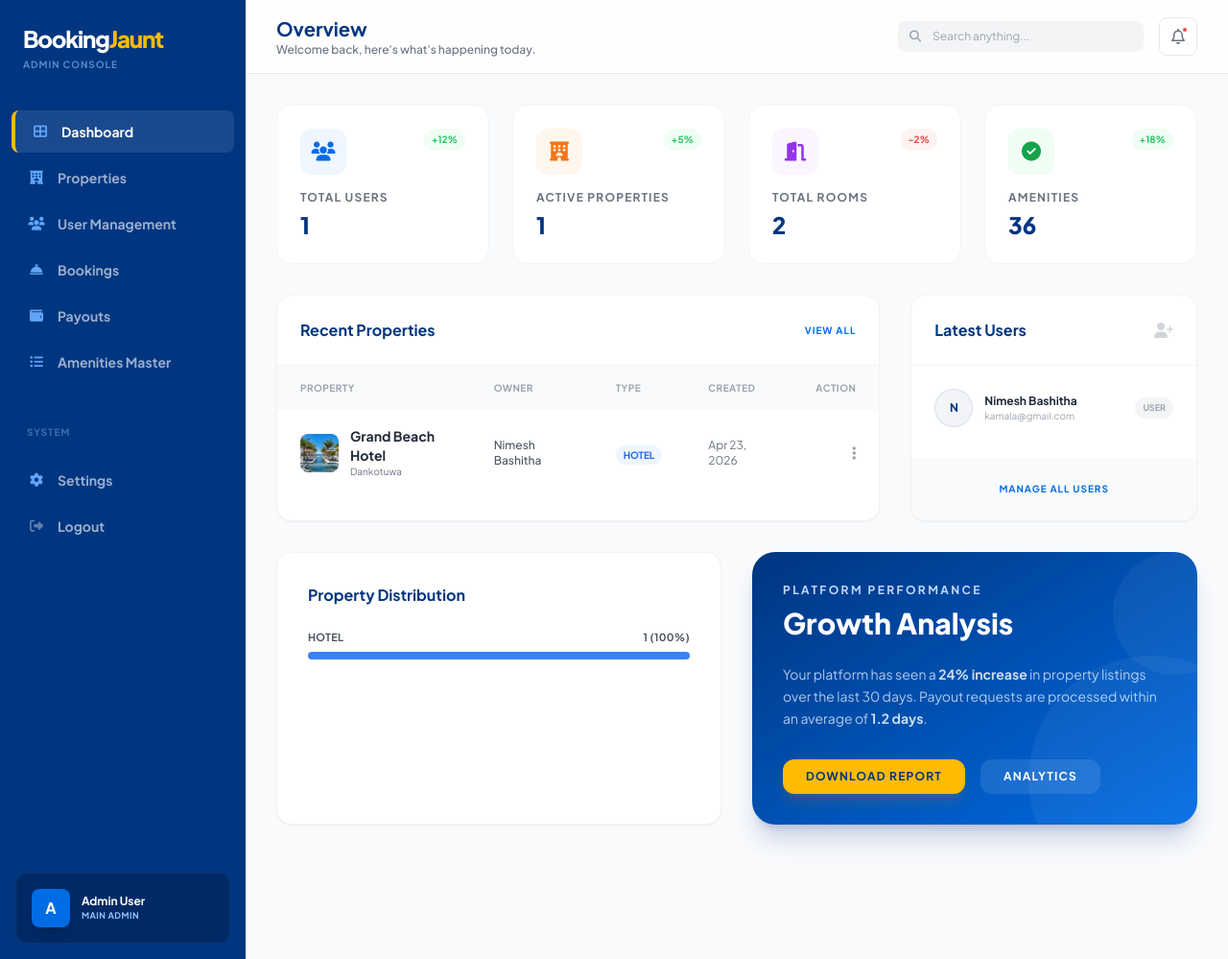
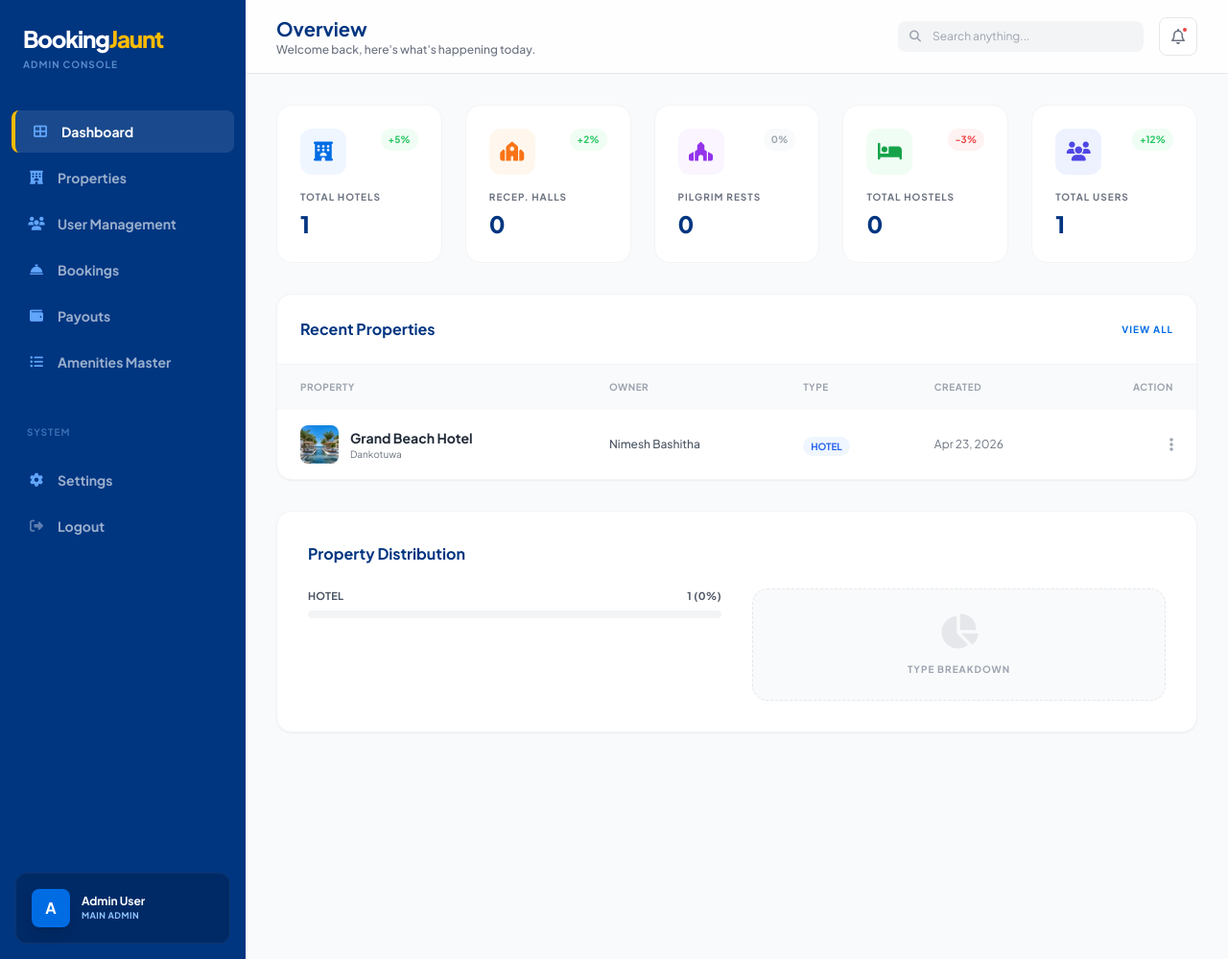
Before and after one commit to Bashitha267/bookingjaunt, a PHP site: page /system/admin/dashboard.php in a window 1280 px wide. Shown: the whole page at 96% size. Run offline with PHP 8.4, Linux system fonts and the light colour scheme; data comes from the database, SQL or seed files in the repository; data that the repository does not hold is empty; some libraries are stand-ins or nearby versions.

Commit message:
admin dashboard

```diff
--- a/system/admin/dashboard.php
+++ b/system/admin/dashboard.php
@@ -9,18 +9,15 @@ if (!isset($_SESSION['user_id']) || $_SESSION['role'] !== 'admin') {
 }
 
 // Fetch Stats
-$total_users = $pdo->query("SELECT COUNT(*) FROM users")->fetchColumn();
-$total_properties = $pdo->query("SELECT COUNT(*) FROM properties")->fetchColumn();
-$total_rooms = $pdo->query("SELECT COUNT(*) FROM property_rooms")->fetchColumn();
-$total_amenities = $pdo->query("SELECT COUNT(*) FROM amenities_master")->fetchColumn();
+$total_hotels = $pdo->query("SELECT COUNT(*) FROM properties WHERE business_type = 'hotel'")->fetchColumn();
+$total_reception_halls = $pdo->query("SELECT COUNT(*) FROM properties WHERE business_type = 'reception_hall'")->fetchColumn();
+$total_pilgrim_rests = $pdo->query("SELECT COUNT(*) FROM properties WHERE business_type = 'rest_hall'")->fetchColumn();
+$total_hostels = $pdo->query("SELECT COUNT(*) FROM properties WHERE business_type = 'hostel'")->fetchColumn();
+$total_users = $pdo->query("SELECT COUNT(*) FROM users WHERE role != 'admin'")->fetchColumn();
 
 // Fetch Recent Properties
 $stmt = $pdo->query("SELECT p.*, u.first_name, u.last_name FROM properties p JOIN users u ON p.owner_id = u.id ORDER BY p.created_at DESC LIMIT 5");
 $recent_properties = $stmt->fetchAll();
-
-// Fetch Recent Users
-$stmt = $pdo->query("SELECT * FROM users ORDER BY created_at DESC LIMIT 5");
-$recent_users = $stmt->fetchAll();
 
 // Group properties by type for chart
 $type_counts = $pdo->query("SELECT business_type, COUNT(*) as count FROM properties GROUP BY business_type")->fetchAll(PDO::FETCH_KEY_PAIR);
@@ -167,59 +164,71 @@ $type_counts = $pdo->query("SELECT business_type, COUNT(*) as count FROM propert
 
         <div class="p-8">
             <!-- Stats Grid -->
-            <div class="grid grid-cols-1 md:grid-cols-2 lg:grid-cols-4 gap-6 mb-8">
-                <!-- Stat Card 1 -->
+            <div class="grid grid-cols-1 md:grid-cols-2 lg:grid-cols-5 gap-6 mb-8">
+                <!-- Hotels -->
                 <div class="bg-white p-6 rounded-2xl border border-gray-100 stat-card">
                     <div class="flex justify-between items-start mb-4">
                         <div class="w-12 h-12 bg-blue-50 text-[#006ce4] rounded-xl flex items-center justify-center text-xl">
+                            <i class="fas fa-hotel"></i>
+                        </div>
+                        <span class="text-[10px] font-bold text-green-500 bg-green-50 px-2 py-1 rounded-full">+5%</span>
+                    </div>
+                    <p class="text-gray-500 text-[10px] font-bold uppercase tracking-widest mb-1">Total Hotels</p>
+                    <h3 class="text-2xl font-black text-[#003580]"><?php echo number_format($total_hotels); ?></h3>
+                </div>
+
+                <!-- Reception Halls -->
+                <div class="bg-white p-6 rounded-2xl border border-gray-100 stat-card">
+                    <div class="flex justify-between items-start mb-4">
+                        <div class="w-12 h-12 bg-orange-50 text-orange-500 rounded-xl flex items-center justify-center text-xl">
+                            <i class="fas fa-synagogue"></i>
+                        </div>
+                        <span class="text-[10px] font-bold text-green-500 bg-green-50 px-2 py-1 rounded-full">+2%</span>
+                    </div>
+                    <p class="text-gray-500 text-[10px] font-bold uppercase tracking-widest mb-1">Recep. Halls</p>
+                    <h3 class="text-2xl font-black text-[#003580]"><?php echo number_format($total_reception_halls); ?></h3>
+                </div>
+
+                <!-- Pilgrim Rests -->
+                <div class="bg-white p-6 rounded-2xl border border-gray-100 stat-card">
+                    <div class="flex justify-between items-start mb-4">
+                        <div class="w-12 h-12 bg-purple-50 text-purple-600 rounded-xl flex items-center justify-center text-xl">
+                            <i class="fas fa-place-of-worship"></i>
+                        </div>
+                        <span class="text-[10px] font-bold text-gray-400 bg-gray-50 px-2 py-1 rounded-full">0%</span>
+                    </div>
+                    <p class="text-gray-500 text-[10px] font-bold uppercase tracking-widest mb-1">Pilgrim Rests</p>
+                    <h3 class="text-2xl font-black text-[#003580]"><?php echo number_format($total_pilgrim_rests); ?></h3>
+                </div>
+
+                <!-- Hostels -->
+                <div class="bg-white p-6 rounded-2xl border border-gray-100 stat-card">
+                    <div class="flex justify-between items-start mb-4">
+                        <div class="w-12 h-12 bg-green-50 text-green-600 rounded-xl flex items-center justify-center text-xl">
+                            <i class="fas fa-bed"></i>
+                        </div>
+                        <span class="text-[10px] font-bold text-red-500 bg-red-50 px-2 py-1 rounded-full">-3%</span>
+                    </div>
+                    <p class="text-gray-500 text-[10px] font-bold uppercase tracking-widest mb-1">Total Hostels</p>
+                    <h3 class="text-2xl font-black text-[#003580]"><?php echo number_format($total_hostels); ?></h3>
+                </div>
+
+                <!-- Users -->
+                <div class="bg-white p-6 rounded-2xl border border-gray-100 stat-card">
+                    <div class="flex justify-between items-start mb-4">
+                        <div class="w-12 h-12 bg-indigo-50 text-indigo-600 rounded-xl flex items-center justify-center text-xl">
                             <i class="fas fa-users"></i>
                         </div>
                         <span class="text-[10px] font-bold text-green-500 bg-green-50 px-2 py-1 rounded-full">+12%</span>
                     </div>
-                    <p class="text-gray-500 text-xs font-bold uppercase tracking-widest mb-1">Total Users</p>
+                    <p class="text-gray-500 text-[10px] font-bold uppercase tracking-widest mb-1">Total Users</p>
                     <h3 class="text-2xl font-black text-[#003580]"><?php echo number_format($total_users); ?></h3>
-                </div>
-
-                <!-- Stat Card 2 -->
-                <div class="bg-white p-6 rounded-2xl border border-gray-100 stat-card">
-                    <div class="flex justify-between items-start mb-4">
-                        <div class="w-12 h-12 bg-orange-50 text-orange-500 rounded-xl flex items-center justify-center text-xl">
-                            <i class="fas fa-hotel"></i>
-                        </div>
-                        <span class="text-[10px] font-bold text-green-500 bg-green-50 px-2 py-1 rounded-full">+5%</span>
-                    </div>
-                    <p class="text-gray-500 text-xs font-bold uppercase tracking-widest mb-1">Active Properties</p>
-                    <h3 class="text-2xl font-black text-[#003580]"><?php echo number_format($total_properties); ?></h3>
-                </div>
-
-                <!-- Stat Card 3 -->
-                <div class="bg-white p-6 rounded-2xl border border-gray-100 stat-card">
-                    <div class="flex justify-between items-start mb-4">
-                        <div class="w-12 h-12 bg-purple-50 text-purple-600 rounded-xl flex items-center justify-center text-xl">
-                            <i class="fas fa-door-open"></i>
-                        </div>
-                        <span class="text-[10px] font-bold text-red-500 bg-red-50 px-2 py-1 rounded-full">-2%</span>
-                    </div>
-                    <p class="text-gray-500 text-xs font-bold uppercase tracking-widest mb-1">Total Rooms</p>
-                    <h3 class="text-2xl font-black text-[#003580]"><?php echo number_format($total_rooms); ?></h3>
-                </div>
-
-                <!-- Stat Card 4 -->
-                <div class="bg-white p-6 rounded-2xl border border-gray-100 stat-card">
-                    <div class="flex justify-between items-start mb-4">
-                        <div class="w-12 h-12 bg-green-50 text-green-600 rounded-xl flex items-center justify-center text-xl">
-                            <i class="fas fa-check-circle"></i>
-                        </div>
-                        <span class="text-[10px] font-bold text-green-500 bg-green-50 px-2 py-1 rounded-full">+18%</span>
-                    </div>
-                    <p class="text-gray-500 text-xs font-bold uppercase tracking-widest mb-1">Amenities</p>
-                    <h3 class="text-2xl font-black text-[#003580]"><?php echo number_format($total_amenities); ?></h3>
                 </div>
             </div>
 
-            <div class="grid grid-cols-1 lg:grid-cols-3 gap-8">
+            <div class="grid grid-cols-1 gap-8">
                 <!-- Recent Properties -->
-                <div class="lg:col-span-2 bg-white rounded-2xl border border-gray-100 shadow-sm overflow-hidden">
+                <div class="bg-white rounded-2xl border border-gray-100 shadow-sm overflow-hidden">
                     <div class="p-6 border-b border-gray-100 flex justify-between items-center">
                         <h3 class="font-bold text-[#003580]">Recent Properties</h3>
                         <a href="#" class="text-[10px] font-bold text-[#006ce4] uppercase tracking-widest hover:underline">View All</a>
@@ -269,39 +278,13 @@ $type_counts = $pdo->query("SELECT business_type, COUNT(*) as count FROM propert
                         </table>
                     </div>
                 </div>
-
-                <!-- Recent Users -->
-                <div class="bg-white rounded-2xl border border-gray-100 shadow-sm overflow-hidden">
-                    <div class="p-6 border-b border-gray-100 flex justify-between items-center">
-                        <h3 class="font-bold text-[#003580]">Latest Users</h3>
-                        <i class="fas fa-user-plus text-gray-300"></i>
-                    </div>
-                    <div class="p-4 space-y-4">
-                        <?php foreach($recent_users as $user): ?>
-                        <div class="flex items-center justify-between p-2 hover:bg-gray-50 rounded-xl transition-colors cursor-pointer group">
-                            <div class="flex items-center gap-3">
-                                <div class="w-10 h-10 bg-[#003580]/5 text-[#003580] rounded-full flex items-center justify-center font-bold text-xs border border-[#003580]/10">
-                                    <?php echo strtoupper(substr($user['first_name'], 0, 1)); ?>
-                                </div>
-                                <div class="overflow-hidden">
-                                    <p class="text-xs font-bold text-gray-800 truncate"><?php echo htmlspecialchars($user['first_name'] . ' ' . $user['last_name']); ?></p>
-                                    <p class="text-[10px] text-gray-400 truncate"><?php echo htmlspecialchars($user['email']); ?></p>
-                                </div>
-                            </div>
-                            <span class="text-[9px] font-bold text-gray-400 bg-gray-100 px-2 py-1 rounded-full uppercase group-hover:bg-[#006ce4] group-hover:text-white transition-all"><?php echo $user['role']; ?></span>
-                        </div>
-                        <?php endforeach; ?>
-                    </div>
-                    <div class="p-4 bg-gray-50 mt-2">
-                        <button class="w-full py-2 text-[10px] font-bold text-[#006ce4] uppercase tracking-widest hover:bg-white rounded-lg border border-transparent hover:border-blue-100 transition-all">Manage All Users</button>
-                    </div>
-                </div>
             </div>
 
             <!-- Additional Stats / Chart Section -->
-            <div class="grid grid-cols-1 lg:grid-cols-2 gap-8 mt-8">
+            <div class="mt-8">
                 <div class="bg-white p-8 rounded-2xl border border-gray-100 shadow-sm">
                     <h3 class="font-bold text-[#003580] mb-6">Property Distribution</h3>
+                    <div class="grid grid-cols-1 md:grid-cols-2 gap-8">
                         <div class="space-y-4">
                             <?php
                             $colors = ['hotel' => 'bg-blue-500', 'reception_hall' => 'bg-orange-500', 'hostel' => 'bg-purple-500', 'rest_hall' => 'bg-green-500'];
@@ -319,21 +302,13 @@ $type_counts = $pdo->query("SELECT business_type, COUNT(*) as count FROM propert
                             </div>
                             <?php endforeach; ?>
                         </div>
-                </div>
-
-                <div class="bg-gradient-to-br from-[#003580] to-[#006ce4] p-8 rounded-3xl text-white relative overflow-hidden shadow-xl shadow-blue-900/20">
-                    <div class="relative z-10">
-                        <p class="text-blue-200 text-xs font-bold uppercase tracking-[0.2em] mb-2">Platform Performance</p>
-                        <h2 class="text-3xl font-black mb-6">Growth Analysis</h2>
-                        <p class="text-blue-100 text-sm leading-relaxed mb-8 opacity-80">Your platform has seen a <span class="text-white font-bold">24% increase</span> in property listings over the last 30 days. Payout requests are processed within an average of <span class="text-white font-bold">1.2 days</span>.</p>
-                        <div class="flex gap-4">
-                            <button class="bg-[#febb02] text-[#003580] px-6 py-2.5 rounded-xl font-bold text-xs uppercase tracking-widest shadow-lg shadow-yellow-600/20 hover:scale-105 active:scale-95 transition-all">Download Report</button>
-                            <button class="bg-white/10 hover:bg-white/20 text-white px-6 py-2.5 rounded-xl font-bold text-xs uppercase tracking-widest transition-all">Analytics</button>
+                        <div class="flex items-center justify-center bg-gray-50 rounded-2xl p-6 border border-dashed border-gray-200">
+                            <div class="text-center">
+                                <i class="fas fa-chart-pie text-4xl text-gray-200 mb-3"></i>
+                                <p class="text-[10px] font-bold text-gray-400 uppercase tracking-widest">Type Breakdown</p>
                             </div>
                         </div>
-                    <!-- Decorative shapes -->
-                    <div class="absolute -right-20 -bottom-20 w-64 h-64 bg-white/5 rounded-full"></div>
-                    <div class="absolute -right-10 top-0 w-32 h-32 bg-white/5 rounded-full"></div>
+                    </div>
                 </div>
             </div>
         </div>
```
Also changed, not shown: admin.php (added, +154 -0 lines). Lines whose indentation alone changed are shown as unchanged.
